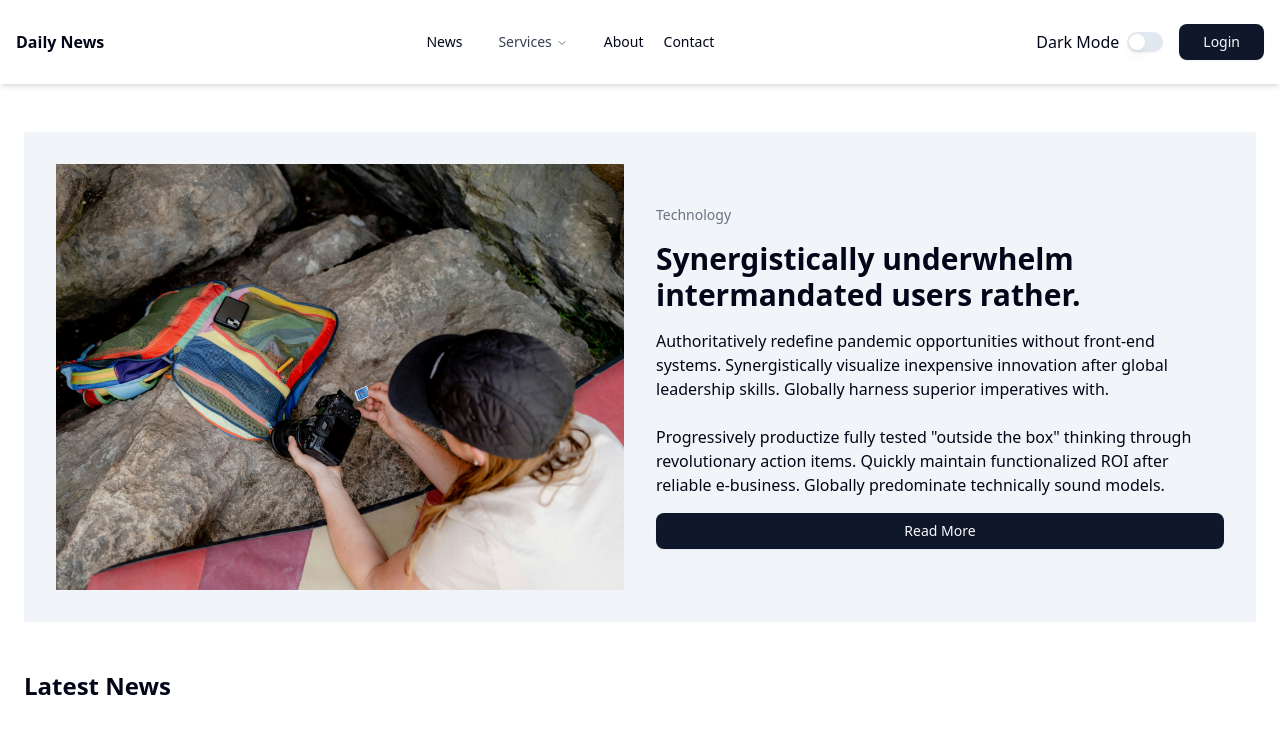
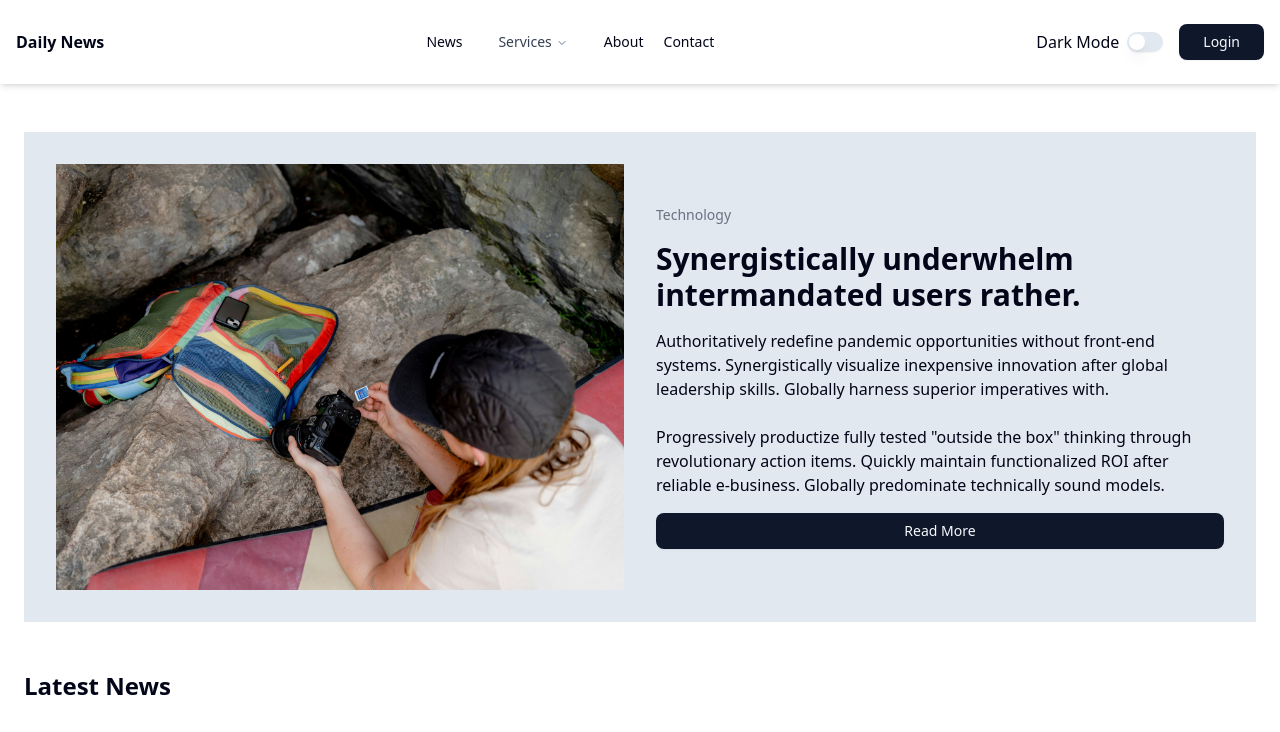
Before and after one commit to Khalid-Saifullaha/next-news-portal, a Next.js app: page / in a window 1280 px wide. Shown: the top 732 px of the page. Built offline with nearby package versions, Linux system fonts and the light colour scheme.

Commit message:
banner colore change

```diff
--- a/src/components/shared/Banner.tsx
+++ b/src/components/shared/Banner.tsx
@@ -5,7 +5,7 @@
 
 const Banner = () => {
   return (
-    <div className="bg-slate-100">
+    <div className="bg-slate-200">
       <div className="px-4 py-8 lg:px-8 grid grid-cols-1 md:grid-cols-2 items-center gap-8">
         {/* image */}
         <div>
```
